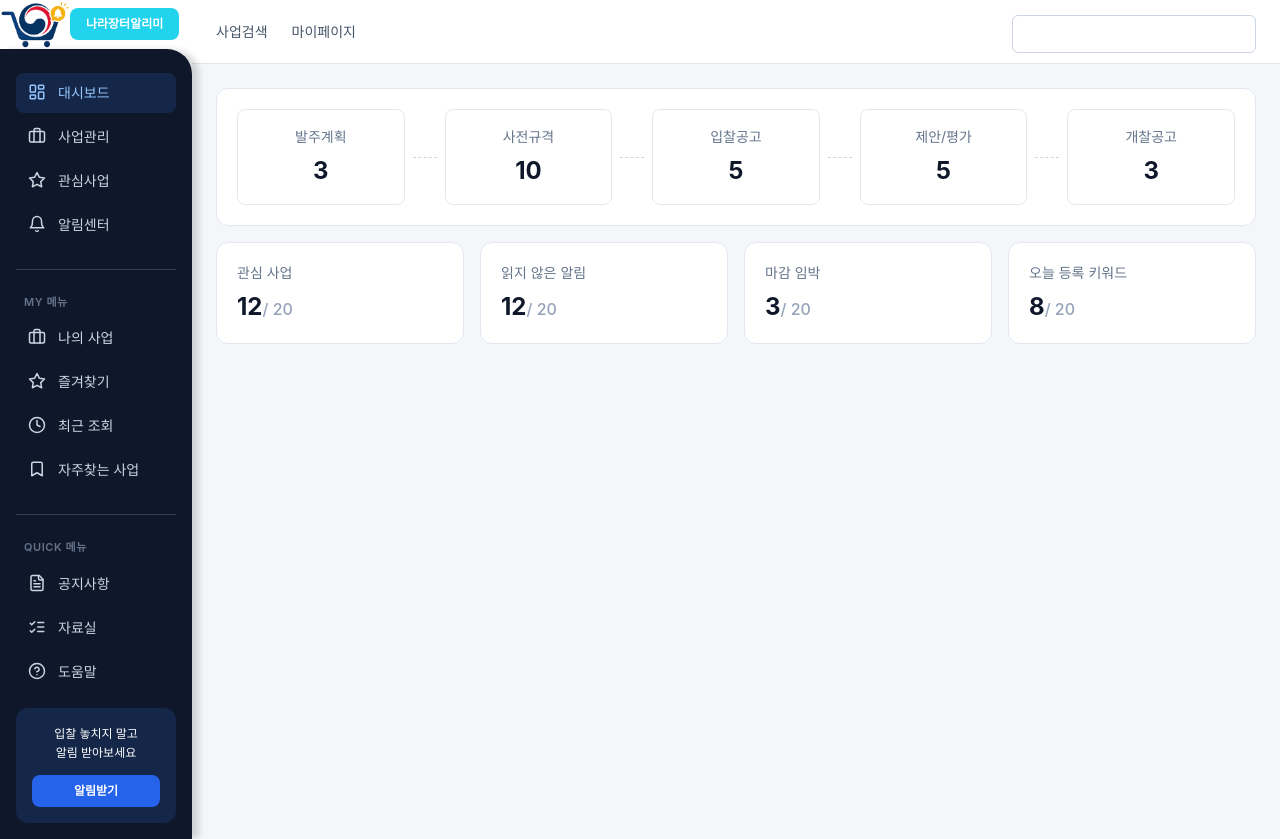
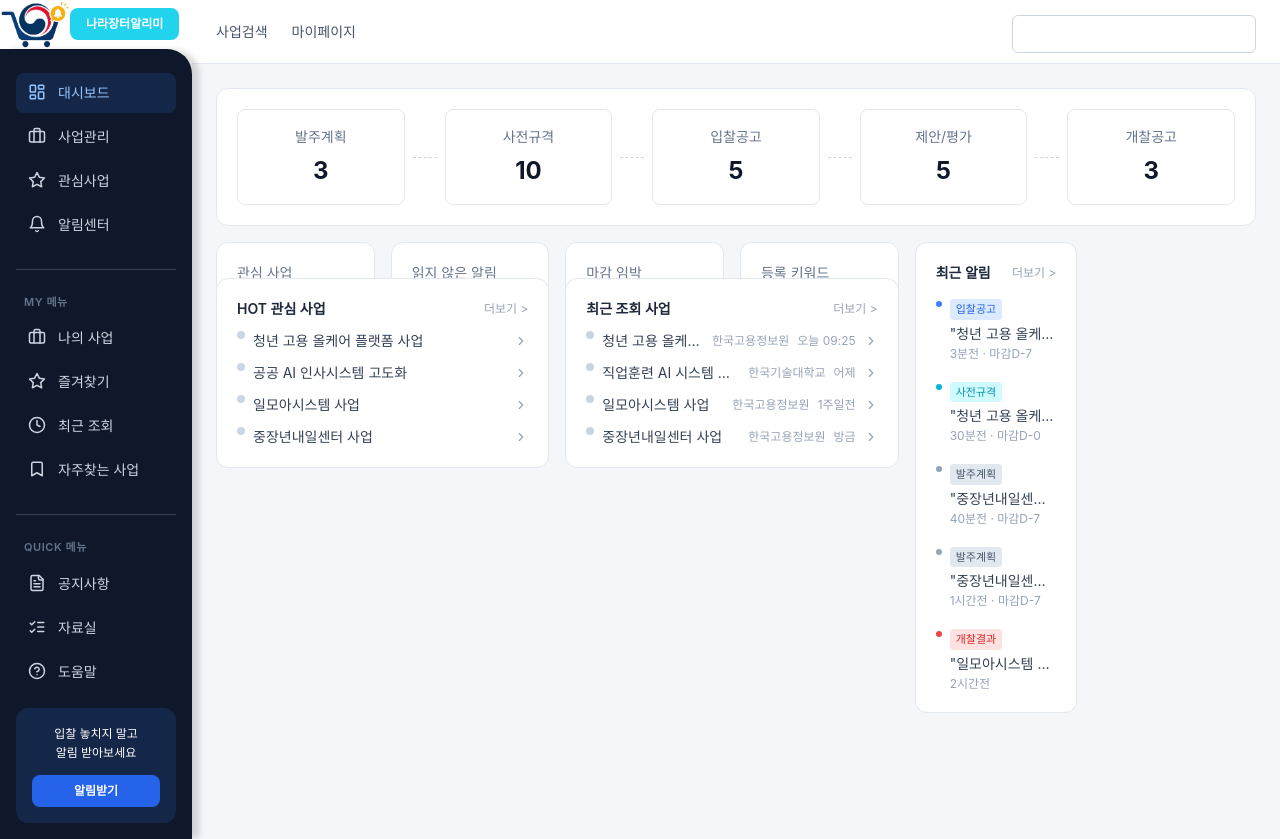
Before and after one commit to Elelero/nara-market-alert-app, a React (Vite) app: page / in a window 1280 px wide. Built offline with nearby package versions, Linux system fonts and the light colour scheme.

Commit message:
대시보드 카드 영역 추가

```diff
--- a/src/bak/components/RecentAlerts.tsx
+++ b/src/bak/components/RecentAlerts.tsx
@@ -1,14 +1,14 @@
-import type { AlertItem, BadgeType } from '../types'
+import type { AlertItem, BadgeType } from '../../types/types'
 
 const badgeStyles: Record<BadgeType, string> = {
-  임찰공고: 'bg-blue-100 text-blue-600',
+  입찰공고: 'bg-blue-100 text-blue-600',
   사전규격: 'bg-cyan-100 text-cyan-600',
   발주계획: 'bg-slate-200 text-slate-600',
   개찰결과: 'bg-red-100 text-red-600',
 }
 
 const dotStyles: Record<BadgeType, string> = {
-  임찰공고: 'bg-blue-500',
+  입찰공고: 'bg-blue-500',
   사전규격: 'bg-cyan-500',
   발주계획: 'bg-slate-400',
   개찰결과: 'bg-red-500',
--- a/src/data/homeData.ts
+++ b/src/data/homeData.ts
@@ -17,7 +17,7 @@ export const statCards: StatCards[] = [
   { id: 'interest', label: '관심 사업', value: 12, total: 20 },
   { id: 'unread', label: '읽지 않은 알림', value: 12, total: 20 },
   { id: 'deadline', label: '마감 임박', value: 3, total: 20},
-  { id: 'today', label: '오늘 등록 키워드', value: 8, total: 20},
+  { id: 'today', label: '등록 키워드', value: 8, total: 20},
 ]
 
 export const recentAlerts: AlertItem[] = [
--- a/src/index.css
+++ b/src/index.css
@@ -11,4 +11,12 @@ body {
   .card {
     @apply rounded-xl border border-slate-200 bg-white p-5;
   }
+
+  .sub_title {
+    @apply text-sm font-semibold text-slate-800;
+  }
+
+  .more_btn {
+    @apply text-xs text-slate-400 hover:text-slate-600;
+  }
 }
--- /dev/null
+++ b/src/pages/Home/BizListSection.tsx
@@ -0,0 +1,73 @@
+import { ChevronRight } from "lucide-react";
+import { ProjectItem } from "../../types/types";
+
+// ==> 추후 제거 예정 (백단에서 데이터 받아와서 처리해야함) <==
+const hotProjects: ProjectItem[] = [
+  { id: "1", title: "청년 고용 올케어 플랫폼 사업" },
+  { id: "2", title: "공공 AI 인사시스템 고도화" },
+  { id: "3", title: "일모아시스템 사업" },
+  { id: "4", title: "중장년내일센터 사업" },
+];
+// ==> 추후 제거 예정 (백단에서 데이터 받아와서 처리해야함) <==
+const recentViewed: ProjectItem[] = [
+  {
+    id: "1",
+    title: "청년 고용 올케어 플랫폼 사업",
+    org: "한국고용정보원",
+    meta: "오늘 09:25",
+  },
+  {
+    id: "2",
+    title: "직업훈련 AI 시스템 사업",
+    org: "한국기술대학교",
+    meta: "어제",
+  },
+  {
+    id: "3",
+    title: "일모아시스템 사업",
+    org: "한국고용정보원",
+    meta: "1주일전",
+  },
+  {
+    id: "4",
+    title: "중장년내일센터 사업",
+    org: "한국고용정보원",
+    meta: "방금",
+  },
+];
+
+const BizListSection = ({ title }: { title: string }) => {
+  {
+    /* 일단 임의로 하드코딩함 ==> 나중에 백단 연동 후 다시 개발 */
+  }
+  const items = title.indexOf("HOT") > -1 ? hotProjects : recentViewed;
+
+  return (
+    <div className="card">
+      <div className="mb-3 flex items-center justify-between">
+        <h3 className="sub_title">{title}</h3>
+        <button className="more_btn">더보기 &gt;</button>
+      </div>
+      <ul className="space-y-3">
+        {items.map((item) => (
+          <li
+            key={item.id}
+            className="flex items-center justify-between gap-3"
+          >
+            <div className="flex min-w-0 item-center gap-2">
+                <span className="h-2 w-2 flex-shrink-0 rounded-full bg-slate-300" />
+                <span className="truncate text-sm text-slate-700">{item.title}</span>
+            </div>
+            <div className="flex flex-shrink-0 items-center gap-2 text-xs text-slate-400">
+                {item.org && <span>{item.org}</span>}
+                {item.org && <span>{item.meta}</span>}
+                <ChevronRight size={14} />
+            </div>
+          </li>
+        ))}
+      </ul>
+    </div>
+  );
+};
+
+export default BizListSection;
--- a/src/pages/Home/Home.tsx
+++ b/src/pages/Home/Home.tsx
@@ -2,7 +2,9 @@
  * @description: 메인 홈페이지
  **********************************************************************/
 import { pipelineStages, statCards } from "../../data/homeData";
+import BizListSection from "./BizListSection";
 import PipelineFlowSection from "./PipelineFlowSection";
+import RecentAlertSection from "./RecentAlertSection";
 import StatCardSection from "./StatCardSection";
 
 const Home = () => {
@@ -10,9 +12,24 @@ const Home = () => {
     <div>
       {/* [1행] 관심 파이프라인 영역 */}
       <PipelineFlowSection stages={pipelineStages} />
+      {/* [좌측] */}
+      <div className="mt-4 grid grid-cols-[2fr_1fr] gap-4">
+        <div className="flex flex-col gap-4">
+          {/* [2행] 통계 영역 */}
+          <StatCardSection cards={statCards} />
 
-      {/* [2행] 통계 영역 */}
-      <StatCardSection cards={statCards} />
+          {/* [3행] HOT 관심 사업 & 최근 조회 사업 */}
+          <div className="grid grid-cols-2 gap-4">
+            <BizListSection title="HOT 관심 사업" />
+            <BizListSection title="최근 조회 사업" />
+          </div>
+        </div>
+
+        {/* [우측] 최근알림 */}
+        <div className="grid grid-cols-2 gap-4">
+          <RecentAlertSection />
+        </div>
+      </div>
     </div>
   );
 };
--- /dev/null
+++ b/src/pages/Home/RecentAlertSection.tsx
@@ -0,0 +1,92 @@
+/***********************************************************************
+ * @description: 최근 알림들을 일괄 보여주는 영역
+ **********************************************************************/
+
+import { AlertItem, BadgeType } from "../../types/types";
+
+// 뱃지 스타일
+const badgeStyles: Record<BadgeType, string> = {
+  입찰공고: "bg-blue-100 text-blue-600",
+  사전규격: "bg-cyan-100 text-cyan-600",
+  발주계획: "bg-slate-200 text-slate-600",
+  개찰결과: "bg-red-100 text-red-600",
+};
+
+// 알림(점) 스타일
+const dotStyles: Record<BadgeType, string> = {
+  입찰공고: "bg-blue-500",
+  사전규격: "bg-cyan-500",
+  발주계획: "bg-slate-400",
+  개찰결과: "bg-red-500",
+};
+
+// ==> 추후 제거 예정 (백단에서 데이터 받아와서 처리해야함) <==
+const recentAlerts: AlertItem[] = [
+  {
+    id: "1",
+    badge: "입찰공고",
+    title: '"청년 고용 올케어 플랫폼 사업"이 입찰공고로 전환됨',
+    timeAgo: "3분전",
+    dday: "D-7",
+  },
+  {
+    id: "2",
+    badge: "사전규격",
+    title: '"청년 고용 올케어 플랫폼 사업" 마감임박!',
+    timeAgo: "30분전",
+    dday: "D-0",
+  },
+  {
+    id: "3",
+    badge: "발주계획",
+    title: '"중장년내일센터 사업" 내용이 정정됨',
+    timeAgo: "40분전",
+    dday: "D-7",
+  },
+  {
+    id: "4",
+    badge: "발주계획",
+    title: '"중장년내일센터 사업"이 발주계획에 등록됨',
+    timeAgo: "1시간전",
+    dday: "D-7",
+  },
+  {
+    id: "5",
+    badge: "개찰결과",
+    title: '"일모아시스템 사업" 개찰 결과가 등록됨',
+    timeAgo: "2시간전",
+    dday: "",
+  },
+];
+
+const RecentAlertSection = () => (
+  <div className="card">
+    <div className="mb-3 flex items-center justify-between">
+      <h3 className="sub_title">최근 알림</h3>
+      <button className="more_btn">더보기 &gt;</button>
+    </div>
+    <ul className="space-y-4">
+      {recentAlerts.map((item) => (
+        <li key={item.id} className="flex gap-2">
+          <span
+            className={`mt-1.5 h-1.5 w-1.5 flex-shrink-0 rounded-full ${dotStyles[item.badge]}`}
+          />
+          <div className="min-w-0">
+            <span
+              className={`mr-2 inline-block rounded px-1.5 py-0.5 text-[11px] font-medium ${badgeStyles[item.badge]}`}
+            >
+              {item.badge}
+            </span>
+            <p className="mt-1 truncate text-sm text-slate-700">{item.title}</p>
+            <p className="mt-0.5 text-xs text-slate-400">
+              {item.timeAgo}
+              {item.dday && <> · 마감{item.dday}</>}
+            </p>
+          </div>
+        </li>
+      ))}
+    </ul>
+  </div>
+);
+
+export default RecentAlertSection;
--- a/src/pages/Home/StatCardSection.tsx
+++ b/src/pages/Home/StatCardSection.tsx
@@ -8,7 +8,7 @@ type StatCardProp = { cards: StatCards[] };
 
 const StatCardSection = ({ cards }: StatCardProp) => {
   return (
-    <div className="mt-4 grid grid-cols-4 gap-4">
+    <div className="grid grid-cols-4 gap-4 h-5">
       {cards.map((card) => (
         <div key={card.id} className="card">
           <p className="mb-2 text-sm text-slate-500">{card.label}</p>
```
